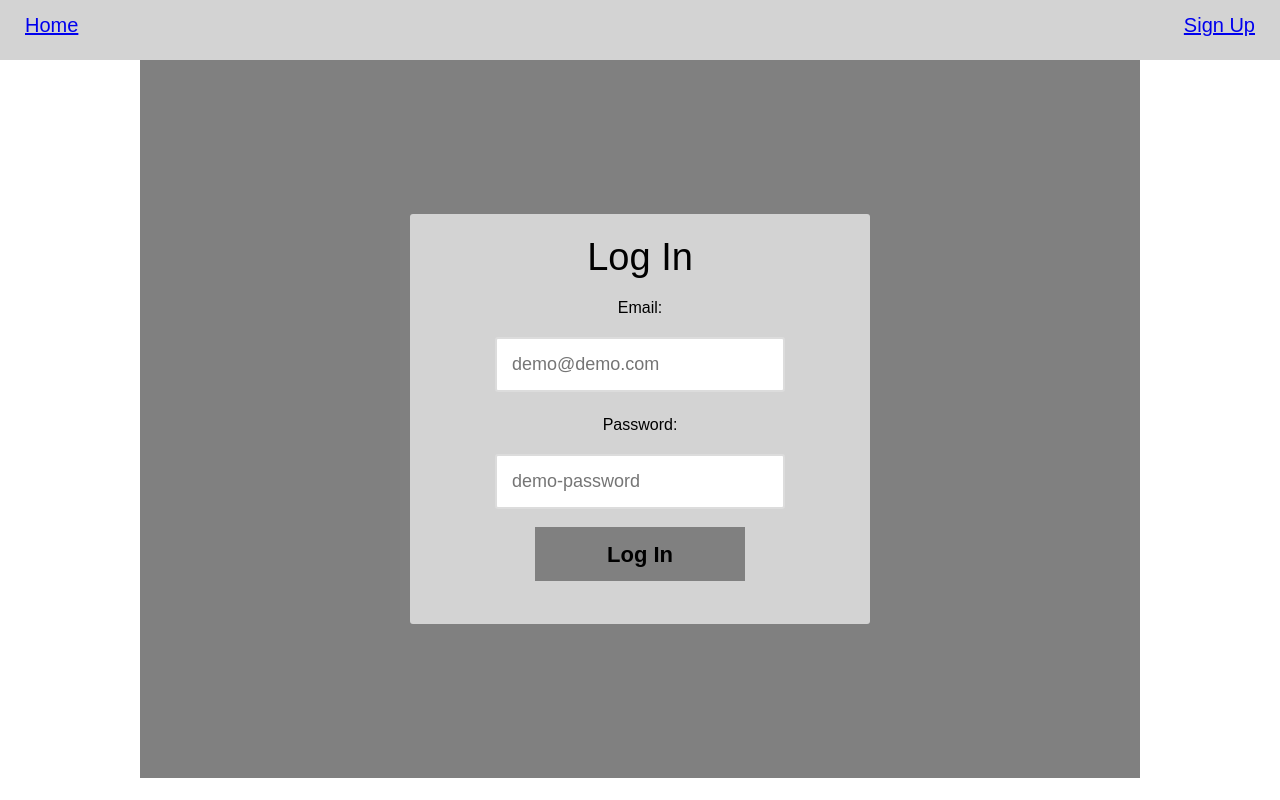
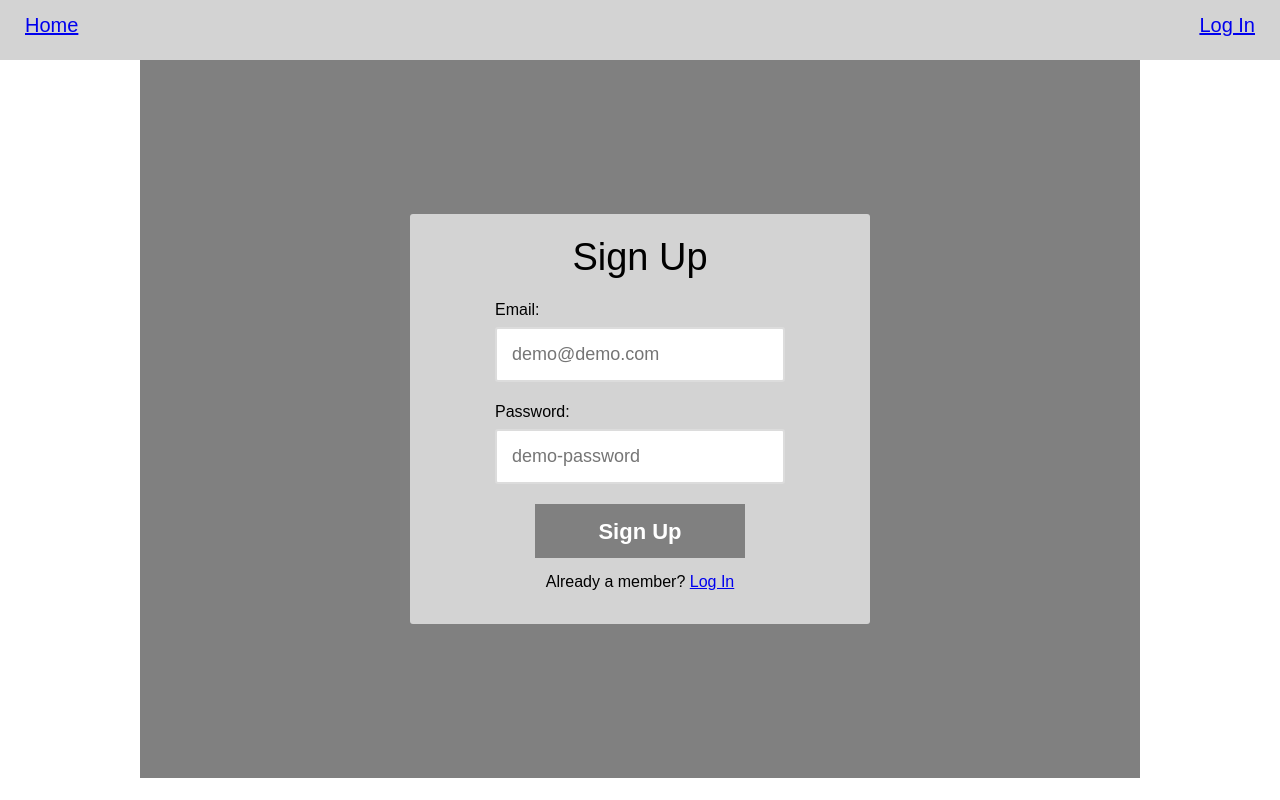
Before and after one commit to fulin426/node-capstone-portfolio-tracker, a plain HTML site: page homepage.html in a window 1280 px wide. Drawn offline with nearby package versions, Linux system fonts and the light colour scheme.

Commit message:
css to signup form

```diff
--- a/homepage.html
+++ b/homepage.html
@@ -13,7 +13,7 @@
 			<a href= "#" class="nav_link" id="home-link">Home</a>
 			</li>
 			<li class="nav-item">
-			<a href="#" class="nav-link" id="sign-up">Sign Up</a>
+			<a href="#" class="nav-link" id="sign-up">Log In</a>
 			</li>
 		</ul>
 	</div>
@@ -22,13 +22,18 @@
 	<main role="main" class="main-container">
 		<form class="sign-up-form">
 			<fieldset class="labels-inputs">
-				<legend>Log In</legend>
+				<legend>Sign Up</legend>
+				<div class="labels-inputs-container">
 				<label>Email:</label>
 				<input type="email" placeholder="demo@demo.com" required/>
 				<label>Password:</label>
 				<input type="password" placeholder="demo-password" required/>
-				<button type="submit">Log In</button>
+				</div>
+				<button type="submit">Sign Up</button>
 			</fieldset>
+			<div class="already-member">
+				<p>Already a member? <a href="/login">Log In</a></p>
+			</div>
 		</form>
 	</main>
 <script src="https://code.jquery.com/jquery-3.3.1.min.js"></script>
--- a/index.css
+++ b/index.css
@@ -80,6 +80,7 @@ li {
 }
 legend {
 	font-size: 38px;
+	padding-bottom: 5px;
 }
 
 .labels-inputs {
@@ -87,10 +88,15 @@ legend {
 	margin-top: 26px;
 }
 
+.labels-inputs-container {
+	width: 290px;
+	margin: 0 auto;
+}
+
 label {
 	display: block;
-	margin-top: 15px;
-	margin-bottom: 12px;
+	margin-top: 12px;
+	float: left;
 }
 
 input {
@@ -105,11 +111,16 @@ input {
 button {
     display: block;
     margin: 0 auto;
-    margin-top: 18px;
+    margin-top: 20px;
     width: 210px;
     height: 54px;
     padding: 15px;
     font-size: 22px;
     font-weight: bold;
     background-color: grey;
+    color: white;
 }
+
+.already-member {
+	padding-top: 15px;
+}
```
